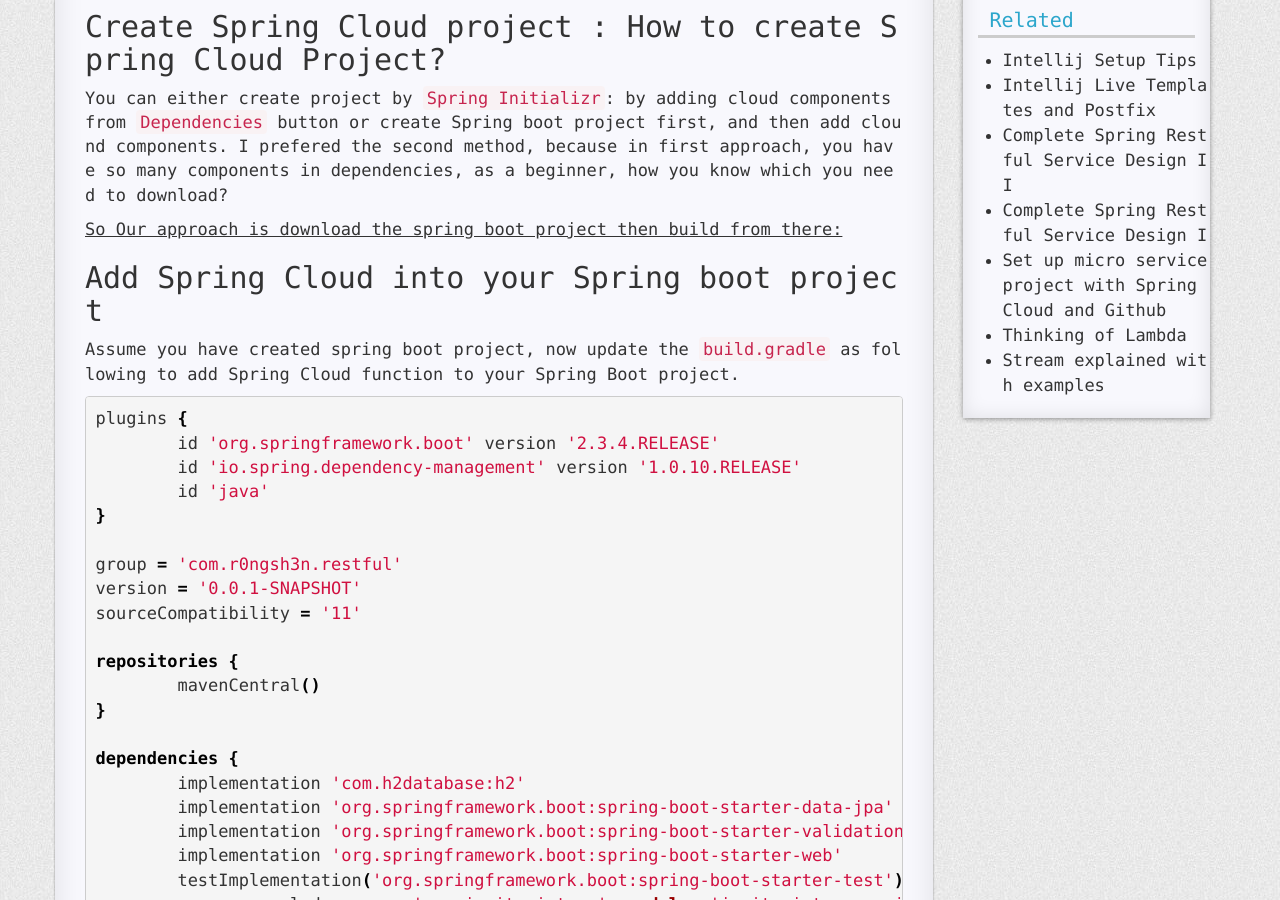
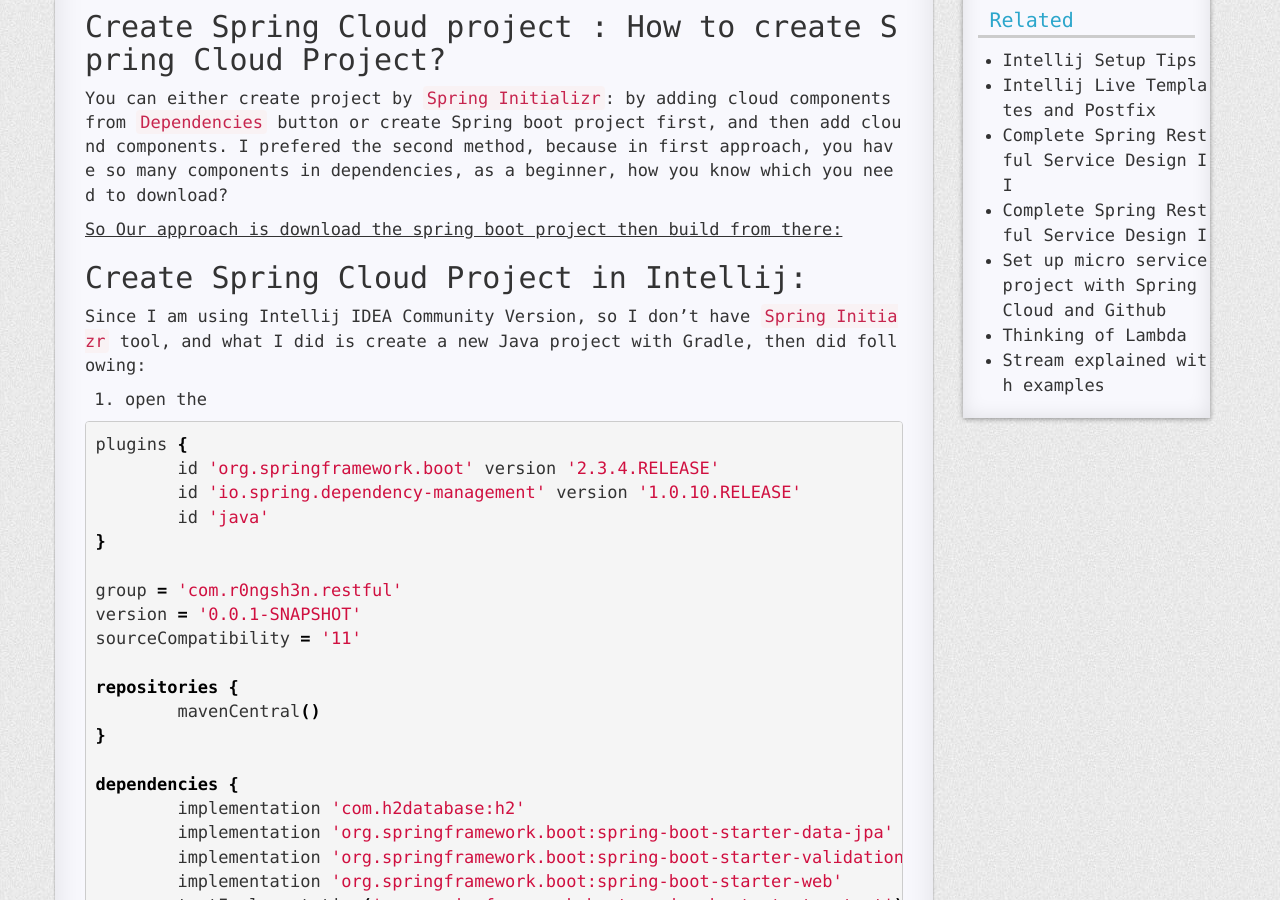
Before and after one commit to R0NGSH3N/r0ngsh3n.github.io, a Jekyll site: the page built from _posts/2019-09-02-spring-cloud.md, in a window 1280 px wide and 900 px high, scrolled down 328 px. Built offline with Jekyll 4.4.1, drawn with Linux system fonts in a browser that asks for light colours; nearby versions of some CDN libraries; comment, search, counter and statistics services are not loaded; a style sheet for code colours, icons or effects is not loaded.

Commit message:
fix format issue

```diff
--- a/_posts/2019-09-02-spring-cloud.md
+++ b/_posts/2019-09-02-spring-cloud.md
@@ -13,8 +13,11 @@ You can either create project by `Spring Initializr`: by adding cloud components
 
 <u>So Our approach is download the spring boot project then build from there:</u>
 
-## Add Spring Cloud into your Spring boot project
-Assume you have created spring boot project, now update the `build.gradle` as following to add Spring Cloud function to your Spring Boot project.
+## Create Spring Cloud Project in Intellij:
+Since I am using Intellij IDEA Community Version, so I don't have `Spring Initiazr` tool, and what I did is create a new Java project with Gradle, then did following:
+
+1. open the
+
 
 ~~~gradle
 plugins {
```
